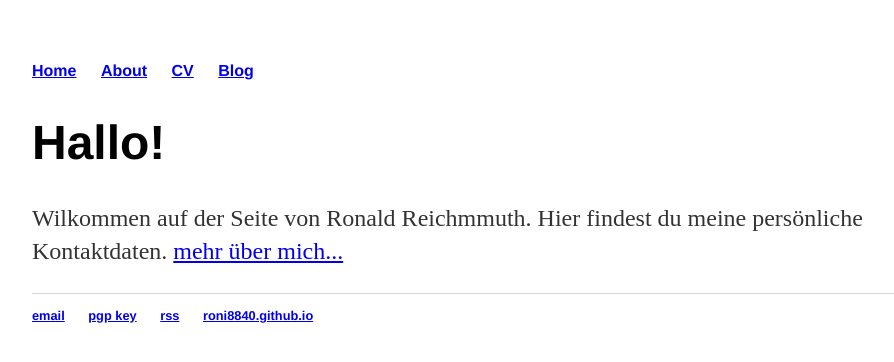
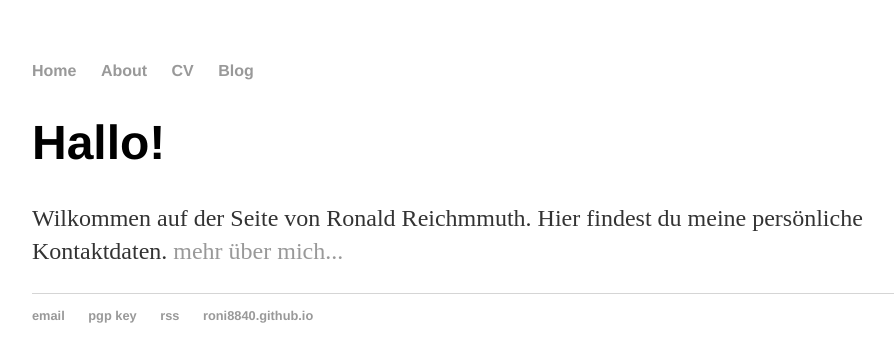
Before and after one commit to ronaldreichmuth/ronaldreichmuth.github.io, a Jekyll site: the page built from index.html, in a window 1280 px wide. Shown: the top 362 px of the page, without its empty margins (160-1054 px from the left). Built offline with Jekyll 4.4.1, drawn with Linux system fonts in a browser that asks for light colours.

Commit message:
Update main.css

```diff
--- a/css/main.css
+++ b/css/main.css
@@ -1,6 +1,4 @@
 body { margin: 60px auto; width: 70%; }
-
-Rouge::Formatters::HTMLPygments.new(formatter, css_class='codehilite')
 
 a { text-decoration: none; color: #999; }
 a:hover { text-decoration: underline; }
```
